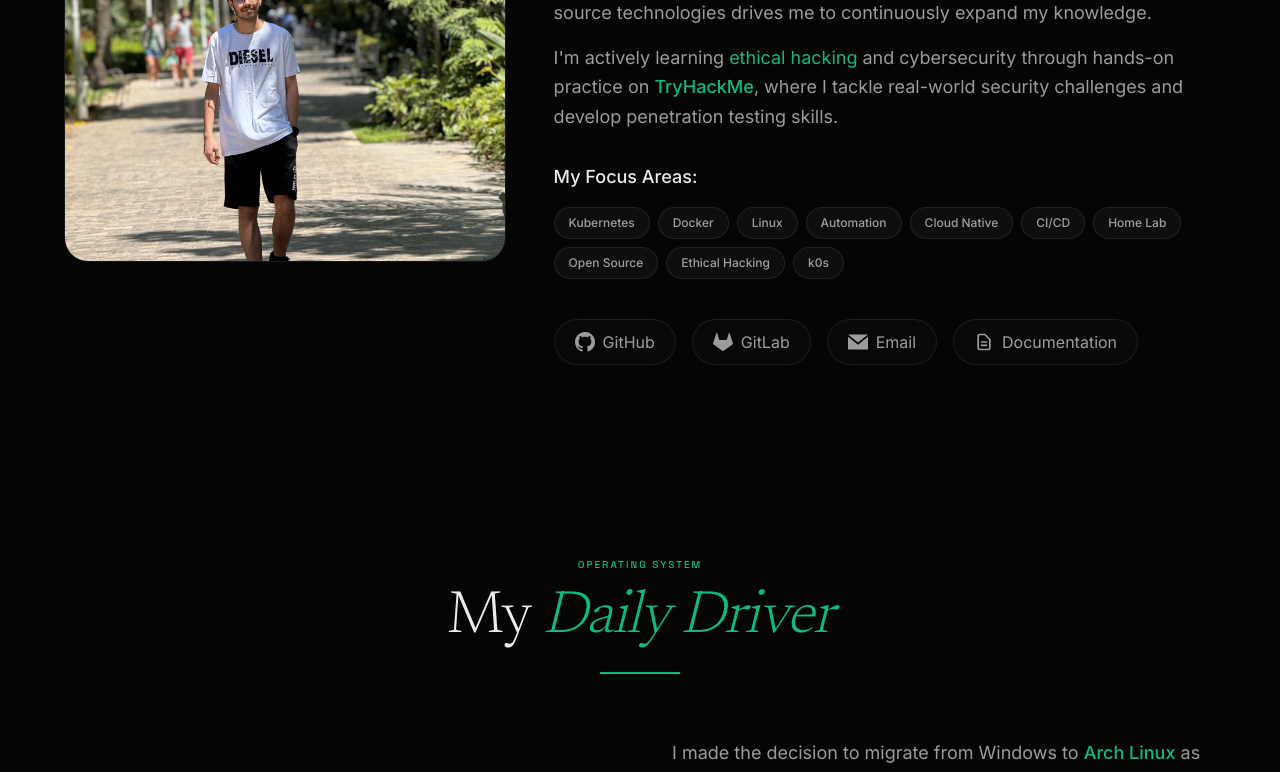
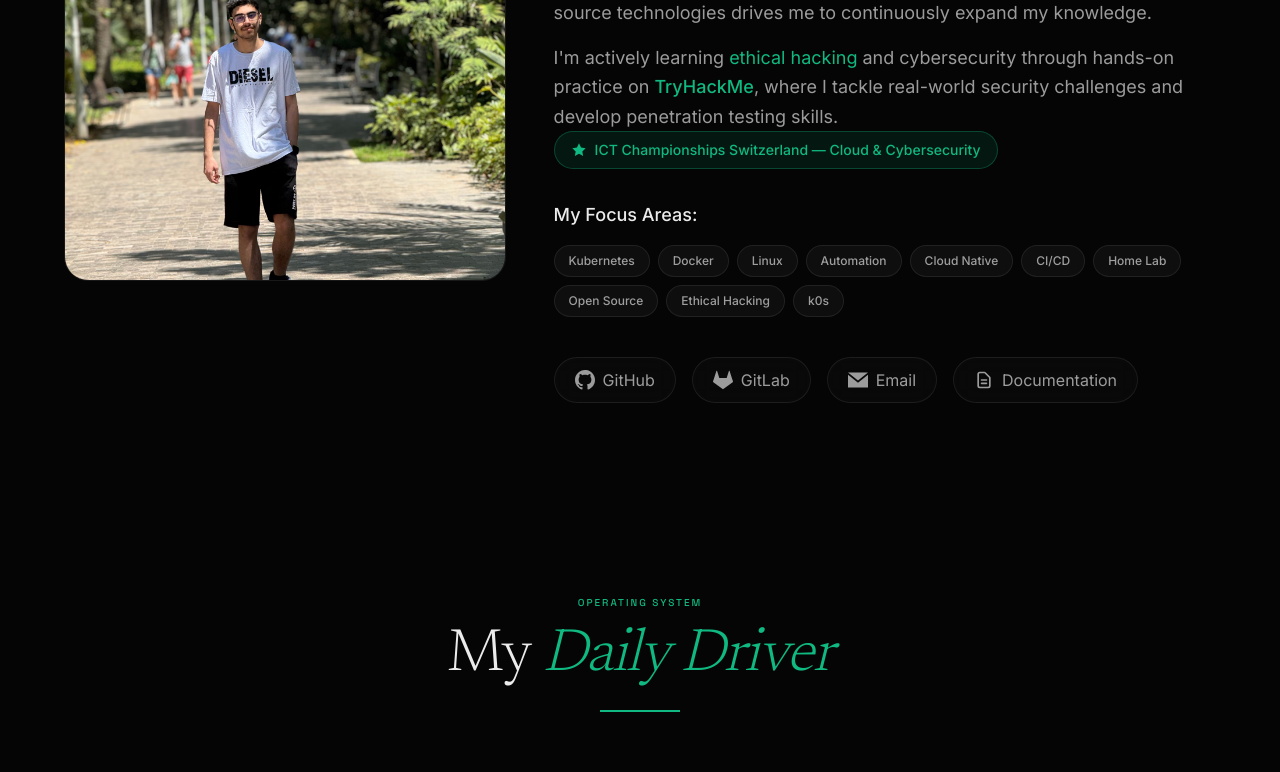
Before and after one commit to HadiCherkaoui/portfolio, a Next.js app: page / in a window 1280 px wide. Shown: the part 1360-2132 px from the top of the page. Built offline with nearby package versions, Linux system fonts and the light colour scheme.

Commit message:
feat: add ICT Championships Switzerland mention, fix TypeScript JSX issues

```diff
--- a/components/AboutSection.tsx
+++ b/components/AboutSection.tsx
@@ -89,6 +89,18 @@
               </p>
             </div>
 
+            {/* Achievement badge */}
+            <div className="mb-6">
+              <div className="inline-flex items-center gap-2 px-4 py-2 rounded-full bg-[var(--accent-emerald)]/10 border border-[var(--accent-emerald)]/30">
+                <svg className="w-4 h-4 text-[var(--accent-emerald)]" fill="currentColor" viewBox="0 0 24 24">
+                  <path d="M12 2l3.09 6.26L22 9.27l-5 4.87 1.18 6.88L12 17.77l-6.18 3.25L7 14.14 2 9.27l6.91-1.01L12 2z"/>
+                </svg>
+                <span className="text-sm font-medium text-[var(--accent-emerald)]">
+                  ICT Championships Switzerland — Cloud & Cybersecurity
+                </span>
+              </div>
+            </div>
+
             {/* Skills tags */}
             <div className="mt-8 mb-10">
               <h4 className="text-lg font-medium mb-4 text-[var(--text-primary)]">
--- a/components/HobbiesSection.tsx
+++ b/components/HobbiesSection.tsx
@@ -14,7 +14,7 @@
   ];
 
   const getIcon = (iconName: string) => {
-    const icons: Record<string, JSX.Element> = {
+    const icons: Record<string, React.JSX.Element> = {
       gamepad: (
         <>
           <rect x="2" y="6" width="20" height="12" rx="2" />
@@ -60,7 +60,7 @@
       ),
       "git-branch": (
         <>
-          <line x1="6" y1="3" x2="6" y1="15" />
+          <line x1="6" y1="3" x2="6" y2="15" />
           <circle cx="18" cy="6" r="3" />
           <circle cx="6" cy="18" r="3" />
           <path d="M18 9a9 9 0 0 1-9 9" />
@@ -150,7 +150,7 @@
 }: {
   title: string;
   description: string;
-  icon: JSX.Element;
+  icon: React.JSX.Element;
   delay: number;
 }) {
   const { ref, spotlightProps } = useSpotlight<HTMLDivElement>();
```
